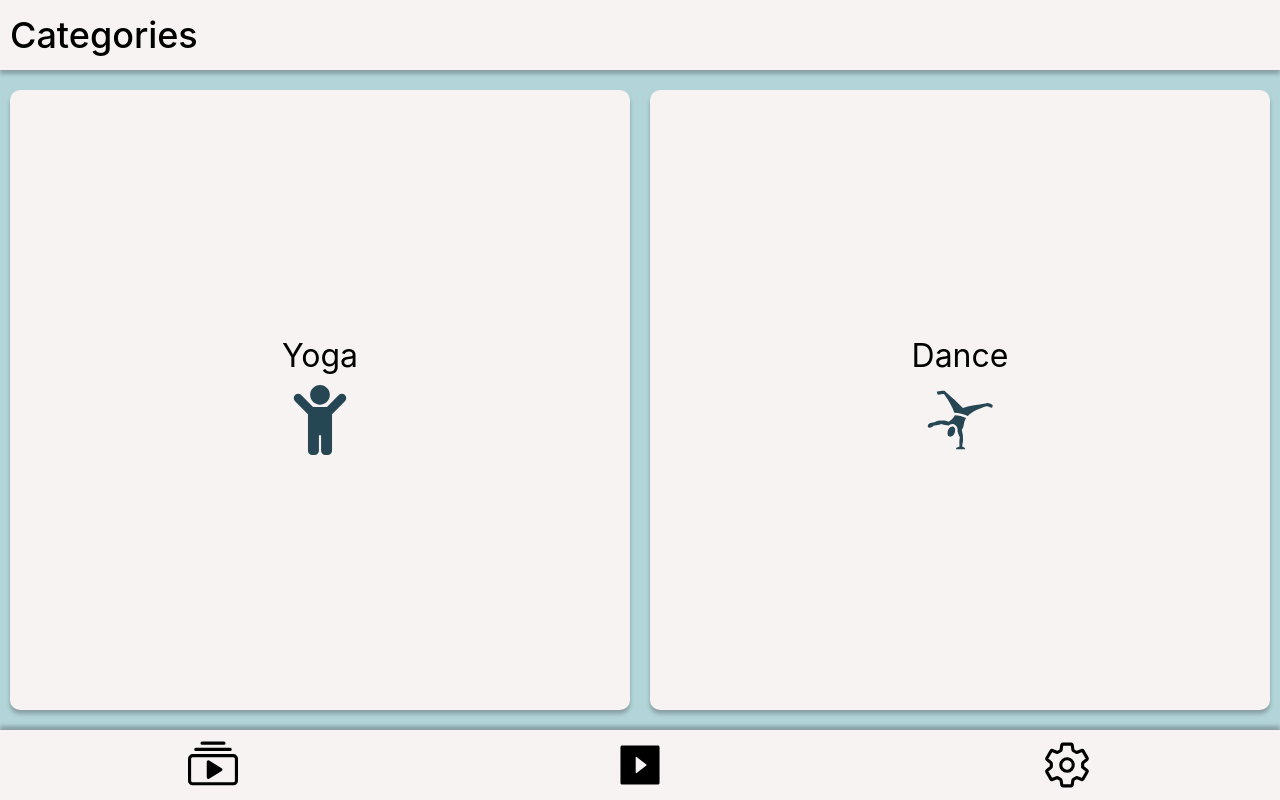
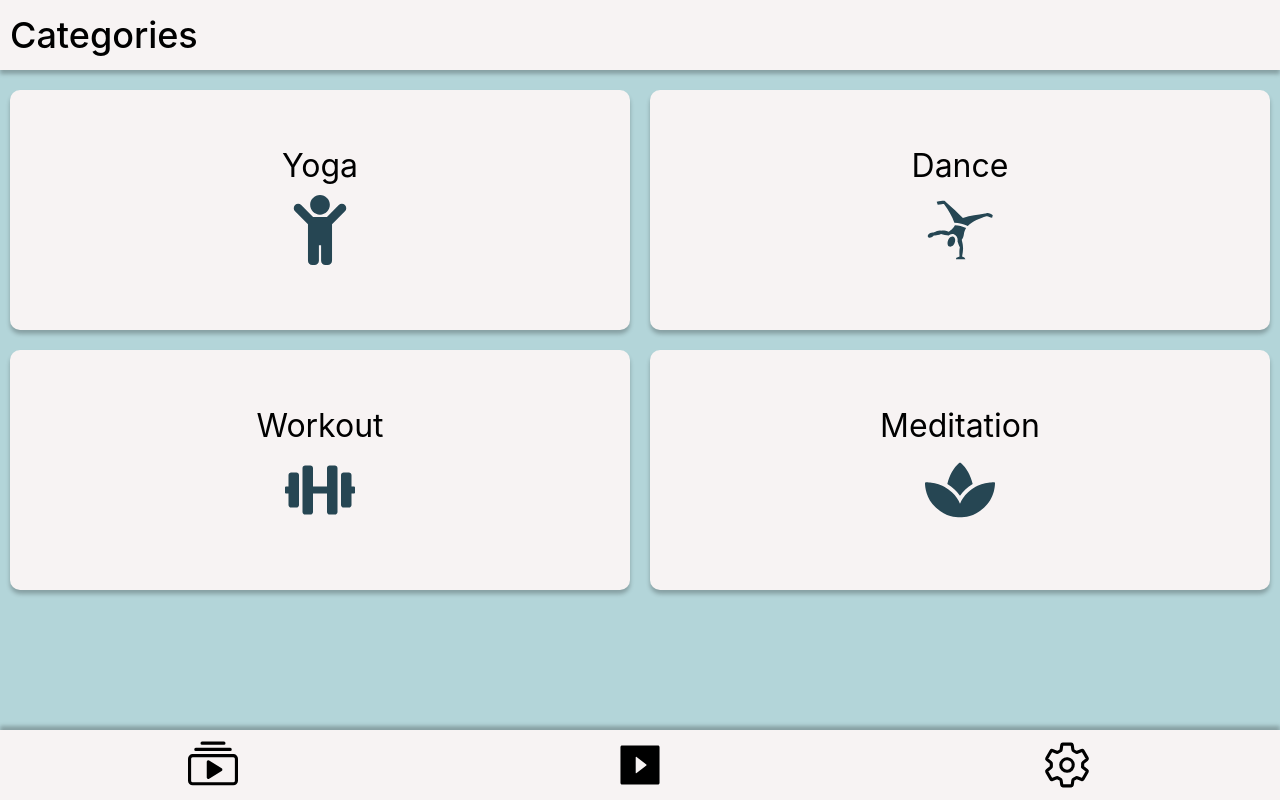
Before and after one commit to Inn0/telercise-frontend, a React (Create React App) app: page / in a window 1280 px wide. Shown: the top 800 px of the page. Built offline with nearby package versions, Linux system fonts and the light colour scheme.

Commit message:
Fix some scaling issues and perform code cleanup

```diff
--- a/src/App.css
+++ b/src/App.css
@@ -15,7 +15,7 @@ a {
 }
 
 .appContainer {
-    height: 100vh;
+    min-height: 100vh;
     width: 100vw;
     display: flex;
     flex-direction: column;
--- a/src/components/categoryItem.css
+++ b/src/components/categoryItem.css
@@ -10,8 +10,10 @@
     justify-content: center;
     font-size: 32px;
 
-    min-width: calc(50vw - 60px);
-    min-height: calc(50vw - 60px);
+    max-height: 200px;
+
+    width: calc(50vw - 60px);
+    height: calc(50vw - 60px);
 
     box-shadow: 0px 4px 4px rgba(0, 0, 0, 0.25);
 }
--- a/src/components/categorySelection.css
+++ b/src/components/categorySelection.css
@@ -1,7 +1,10 @@
 .categorySelectionContainer {
-    min-width: 100vw;
+    width: 100vw;
+    max-width: 1000px;
     margin-top: 10px;
     display: grid;
     grid-template-columns: 50vw 50vw;
     grid-row: auto auto;
+    justify-items: center;
+    align-items: center;
 }
--- a/src/components/playlistList.css
+++ b/src/components/playlistList.css
@@ -1,5 +1,7 @@
 .playlistListContainer {
     display: flex;
     flex-direction: column;
+    max-width: 600px;
+    margin: auto;
     margin-top: 5px;
 }
--- a/src/components/playlistListItem.css
+++ b/src/components/playlistListItem.css
@@ -10,11 +10,14 @@
     justify-content: space-between;
 }
 
-.playlistListItemContainer p {
+.playlistListItemTitleContainer {
+    width: 100%;
+}
+
+.playlistListItemTitle {
     font-size: 22px;
     color: black;
     font-weight: 550;
-    width: calc(90vw - 30px);
 }
 
 .playlistListItemIcon {
--- a/src/components/playlistListItem.js
+++ b/src/components/playlistListItem.js
@@ -13,8 +13,8 @@ function PlaylistListItem(props) {
 
     return (
         <div className="playlistListItemContainer">
-            <Link to={"/playlist/" + props.playlist.id}>
-                <p>{props.playlist.title}</p>
+            <Link to={"/playlist/" + props.playlist.id} className="playlistListItemTitleContainer">
+                <p className="playlistListItemTitle">{props.playlist.title}</p>
             </Link>
             <MdDelete className="playlistListItemIcon" onClick={handleClick} />
         </div>
--- a/src/components/playlistPopup.css
+++ b/src/components/playlistPopup.css
@@ -3,6 +3,7 @@
     top: 50%;
     left: 50%;
     width: 70vw;
+    max-width: 400px;
     background-color: white;
     border-radius: 5px;
     transform: translate(-50%, -50%);
--- a/src/components/settingsList.css
+++ b/src/components/settingsList.css
@@ -1,6 +1,8 @@
 .settingsListContainer {
     display: flex;
     flex-direction: column;
-    margin: 10px;
-    min-width: calc(100vw - 20px);
+    margin: auto;
+    margin-top: 15px;
+    width: calc(100vw - 20px);
+    max-width: 600px;
 }
--- a/src/components/tutorialList.css
+++ b/src/components/tutorialList.css
@@ -1,6 +1,8 @@
 .tutorialListContainer {
     display: flex;
     flex-direction: column;
-    margin: 10px;
-    min-width: calc(100vw - 20px);
+    margin: auto;
+    margin-top: 10px;
+    width: calc(100vw - 20px);
+    max-width: 600px;
 }
--- a/src/components/tutorialListItem.css
+++ b/src/components/tutorialListItem.css
@@ -5,9 +5,8 @@
     box-shadow: 0px 4px 4px rgba(0, 0, 0, 0.25);
     display: flex;
     flex-direction: column;
-    min-height: 200px;
     background-position: center center;
-    background-size: auto 220px;
+    background-size: 100%;
 }
 
 .tutorialListItemTitle {
@@ -27,7 +26,7 @@
     width: fit-content;
     border-radius: 2px;
     margin: 10px;
-    margin-top: 115px;
+    margin-top: 15vh;
     align-self: flex-end;
 }
 
--- a/src/pages/playlist.js
+++ b/src/pages/playlist.js
@@ -3,6 +3,7 @@ import './playlist.css'
 import { useParams, useHistory } from 'react-router-dom';
 import TutorialListItem from '../components/tutorialListItem';
 import Header from '../components/header';
+import Divider from '../components/divider';
 
 function Playlist(props) {
     const history = useHistory()
@@ -62,6 +63,7 @@ function Playlist(props) {
                     })
                 }
             </div>
+            <Divider height={"75px"}/>
         </div>
     );
 }
```
